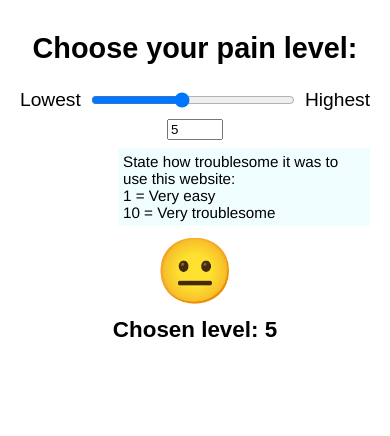
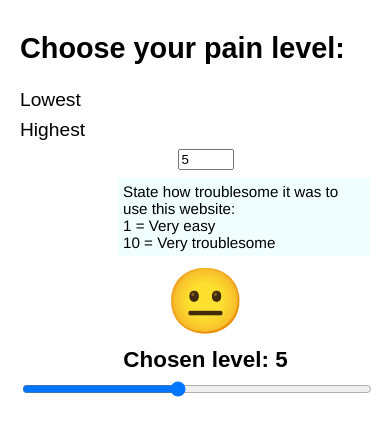
Before and after one commit to sternleo/sternleo.github.io, a plain HTML site: page index.html in a window 390 px wide. Drawn offline with Linux system fonts and the light colour scheme.

Commit message:
flyttat slider små screensizes

```diff
--- a/index.html
+++ b/index.html
@@ -74,6 +74,22 @@
             display: none;
             flex-basis: 83%;
         }
+        @media (max-width: 900px) {
+        section {
+            flex-direction: column; /* Stack items vertically */
+            align-items: flex-start; /* Align items to start */
+        }
+
+        input[type="range"] {
+            order: 2; /* Place range input at the bottom */
+            margin-top: auto; /* Push it down */
+            width: 100%; /* Optional: Make it take full width */
+        }
+
+        #emoji, #feedback, h1, label, input[type="number"], #helperTextID, #warning-text {
+            order: initial; /* Keep their order default unless needed */
+        }
+    }
     </style>
 </head>
 <body>
```
